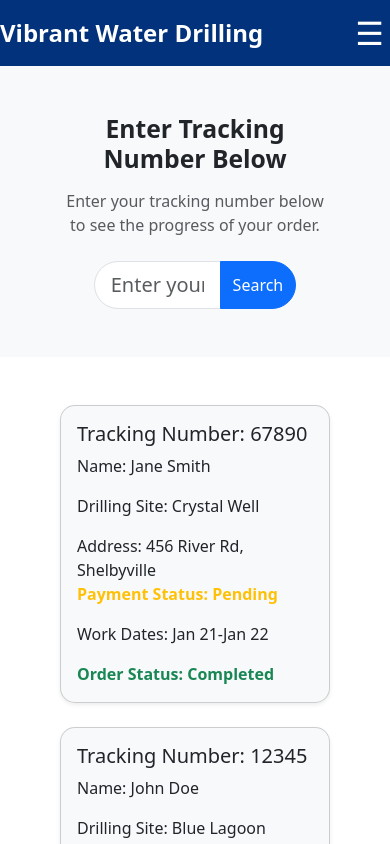
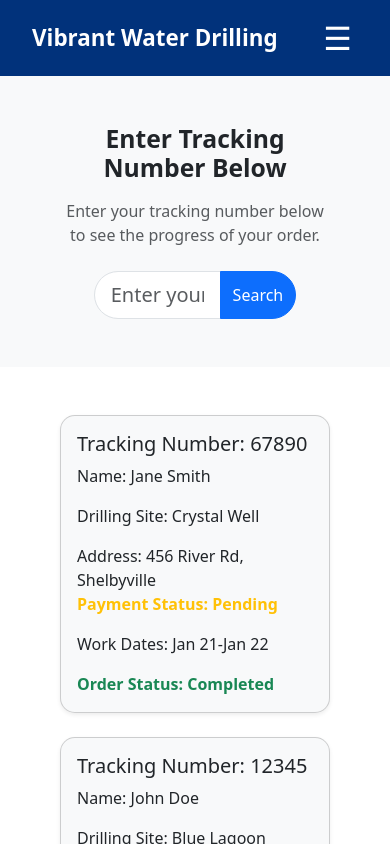
Before and after one commit to DBEST-EZRA/vibrant-water-drilling-company, a React (Create React App) app: page /track-progress in a window 390 px wide. Shown: the top 844 px of the page. Built offline with nearby package versions, Linux system fonts and the light colour scheme.

Commit message:
updated header

```diff
--- a/src/components/Header.jsx
+++ b/src/components/Header.jsx
@@ -9,10 +9,16 @@ const Header = () => {
   };
 
   return (
+    <div className="containerB">
       <nav className="navbar">
         <div className="navbar-logo">Vibrant Water Drilling</div>
-      <button className="menu-toggle" onClick={toggleMenu}>
-        <span className="menu-icon">☰</span>
+        <button
+          className={`menu-toggle ${isOpen ? "open" : ""}`}
+          onClick={toggleMenu}
+        >
+          <span className={`menu-icon ${isOpen ? "open" : ""}`}>
+            {isOpen ? "✖" : "☰"}
+          </span>
         </button>
         <ul className={`navbar-links ${isOpen ? "open" : ""}`}>
           <li>
@@ -32,6 +38,7 @@ const Header = () => {
           </li>
         </ul>
       </nav>
+    </div>
   );
 };
 
--- a/src/components/header.css
+++ b/src/components/header.css
@@ -1,4 +1,14 @@
 /* Navbar.css */
+* {
+  box-sizing: border-box;
+}
+
+.containerB {
+  background-color: #01327b;
+  padding: 0.3rem 2rem;
+  box-shadow: 0px 4px 6px rgba(0, 0, 0, 0.1);
+}
+
 .navbar {
   display: flex;
   justify-content: space-between;
@@ -6,18 +16,25 @@
   padding: 1rem 2rem;
   background-color: #01327b;
   color: #fff;
-  position: relative; /* Make the navbar the positioning context for its children */
+  position: fixed; /* Fix the navbar to the top */
+  top: 0;
+  left: 0;
+  right: 0;
+  z-index: 1000; /* Ensure the navbar is above other elements */
 }
 
 .navbar-logo {
-  font-size: 1.5rem;
+  font-size: 1.4rem;
   font-weight: bold;
+  color: #fff;
+  flex: 1;
 }
 
 .navbar-links {
   display: flex;
   list-style: none;
   gap: 1.5rem;
+  margin-left: auto;
   transition: transform 0.3s ease-in-out;
 }
 
@@ -27,6 +44,7 @@
   font-size: 1rem;
   position: relative;
   transition: color 0.3s, transform 0.3s;
+  font-weight: 500;
 }
 
 .navbar-links a:hover {
@@ -54,12 +72,13 @@
   background: none;
   border: none;
   color: #fff;
-  font-size: 1.5rem;
+  font-size: 2rem;
   cursor: pointer;
+  transition: transform 0.3s ease-in-out;
 }
 
-.menu-icon {
-  font-size: 2rem;
+.menu-toggle.open .menu-icon {
+  transform: rotate(90deg); /* Rotate the icon when open */
 }
 
 .navbar-links.open {
@@ -70,11 +89,11 @@
   .navbar-links {
     display: none;
     flex-direction: column;
-    position: absolute; /* Links will now position relative to the navbar */
-    top: 100%; /* Place links directly below the navbar */
+    position: absolute;
+    top: 100%;
     right: 0;
-    background-color: #444;
-    width: 100%; /* Make the dropdown full-width */
+    background-color: #01327b;
+    width: 100%;
     padding: 1rem;
     animation: slideIn 0.3s ease-in-out;
   }
@@ -96,3 +115,9 @@
     transform: translateY(0);
   }
 }
+
+.menu-icon {
+  font-size: 2rem;
+  display: inline-block;
+  transition: transform 0.3s ease-in-out;
+}
```
Lines whose indentation alone changed are shown as unchanged.
